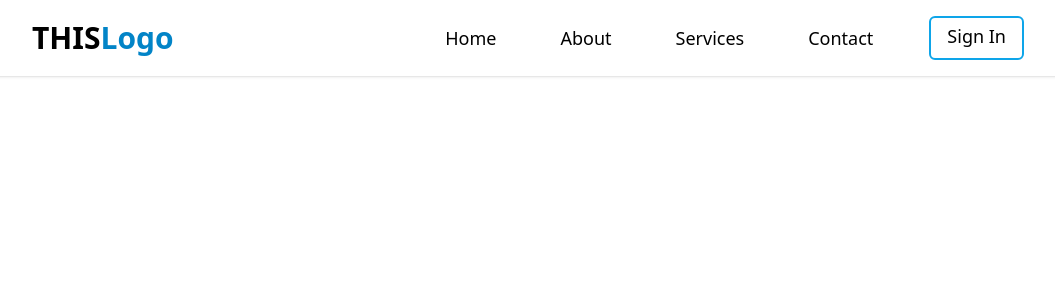
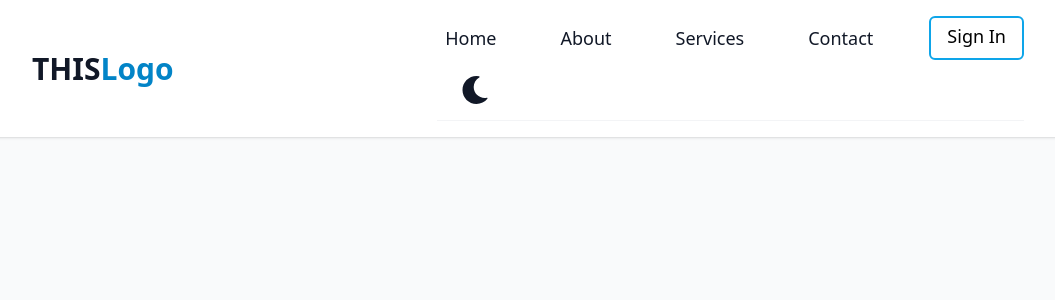
Before and after one commit to roranger216/landing-page-rse, a Next.js app: page /components/header in a window 1280 px wide. Shown: the top 300 px of the page, without its empty margins (112-1167 px from the left). Built offline with nearby package versions, Linux system fonts and the light colour scheme.

Commit message:
create darkmode

```diff
--- a/package.json
+++ b/package.json
@@ -30,6 +30,7 @@
     "eslint-config-next": "13.2.3",
     "material-ui-popup-state": "^5.0.5",
     "next": "13.2.3",
+    "next-themes": "^0.2.1",
     "react": "^18.2.0",
     "react-countup": "^6.4.2",
     "react-dom": "^18.2.0",
--- a/src/assets/styles/global.css
+++ b/src/assets/styles/global.css
@@ -1,3 +1,14 @@
 @tailwind base;
 @tailwind components;
 @tailwind utilities;
+
+@layer base {
+    body {
+      @apply bg-gray-50 text-gray-900 dark:bg-gray-900 dark:text-gray-100;
+      @apply min-h-screen;
+    }
+
+    selection {
+    @apply text-white bg-blue-600;
+    }
+}
--- a/src/pages/_app.tsx
+++ b/src/pages/_app.tsx
@@ -1,8 +1,12 @@
 import { AppProps } from "next/app";
 import "../assets/styles/global.css";
+import { ThemeProvider } from "next-themes";
 
 function MyApp({ Component, pageProps }: AppProps) {
-  return <Component {...pageProps} />;
+  return (
+    <ThemeProvider enableSystem={true} attribute="class">
+      <Component {...pageProps} />
+    </ThemeProvider>
+  );
 }
-
 export default MyApp;
--- /dev/null
+++ b/src/pages/components/darkmode.tsx
@@ -0,0 +1,48 @@
+import React, { useState, useEffect } from 'react';
+import { useTheme } from 'next-themes';
+import { FaMoon } from 'react-icons/fa';
+import { FaSun} from 'react-icons/fa'
+
+
+const Darkmode = () => {
+  const { systemTheme, theme, setTheme } = useTheme();
+  const [mounted, setMounted] = useState(false);
+
+  useEffect(() => {
+    setMounted(true);
+  }, []);
+
+  const renderThemeChanger = () => {
+    if (!mounted) return null;
+
+    const currentTheme = theme === 'system' ? systemTheme : theme;
+
+    if (currentTheme === 'dark') {
+      return (
+        <FaSun
+          className="w-7 h-7"
+          role="button"
+          onClick={() => setTheme('light')}
+        />
+      );
+    } else {
+      return (
+        <FaMoon
+          className="w-7 h-7"
+          role="button"
+          onClick={() => setTheme('dark')}
+        />
+      );
+    }
+  };
+
+  return (
+    <footer className="border-b border-gray-100 dark:border-gray-700">
+      <div className="container mx-auto px-4 sm:px-6 py-4 flex justify-between items-center">
+        {renderThemeChanger()}
+      </div>
+    </footer>
+  );
+};
+
+export default Darkmode;
--- a/src/pages/components/header.tsx
+++ b/src/pages/components/header.tsx
@@ -2,6 +2,7 @@ import React, { useState } from 'react'
 
 import { Link } from 'react-scroll'
 import Linked from 'next/link'
+import Darkmode from './darkmode'
 
 const Header = () => {
 
@@ -36,6 +37,7 @@ const Header = () => {
                     </li>
                     <Linked href="/components/auth/signin" className="text-lg px-4 py-1 font-medium border-2 border-sky-500 bg-white text-black hover:bg-sky-500 hover:text-white rounded-md ease-in duration-200">Sign In</Linked>
                 </ul>
+                <div><Darkmode></Darkmode></div>
                 <div onClick={handleNav} className="block md:hidden">
                     {!nav ? <img src="https://cdn-icons-png.flaticon.com/128/7710/7710488.png" className="" width={24}></img> : <img src="https://cdn-icons-png.flaticon.com/512/1828/1828778.png" className="" width={24}></img>}
                 </div>
--- a/src/pages/index.tsx
+++ b/src/pages/index.tsx
@@ -1,4 +1,5 @@
 import React from "react";
+import Darkmode from './components/darkmode'
 import Head from './components/header';
 import Content from './components/hero'
 import About from './components/about'
@@ -12,6 +13,7 @@ import Footer from './components/footer'
 const Index: React.FC = () => {
   return (
     <div className="container mx-auto">
+      <Darkmode />
       <Head />
       <Content />
       <About />
```
Also changed, not shown: 1 other file (tests, documents, lock files or other folders).
